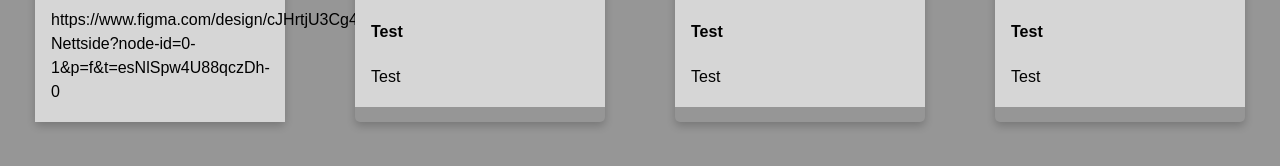
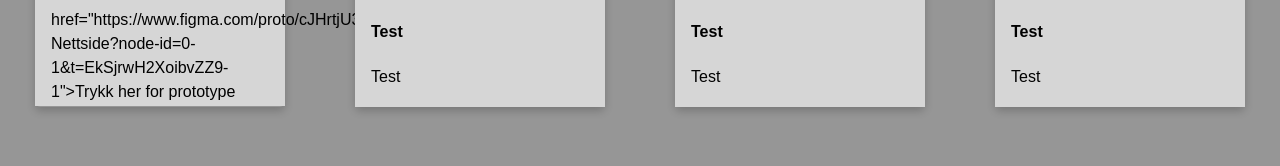
Before and after one commit to steinbakken2003-commits/My-Portfolio, a plain HTML site: page Prosjekter.html in a window 1280 px wide. Shown: the part 270-436 px from the top of the page. Drawn offline with Linux system fonts and the light colour scheme.

Commit message:
Modify Figma prototype link in Prosjekter.html
Updated project link to direct to prototype.

```diff
--- a/Prosjekter.html
+++ b/Prosjekter.html
@@ -16,7 +16,7 @@
             <img src="Figma prototype.png" alt="Prosjekt" width="100%">
             <div class="container">
                 <h4><b>Figma Prototype</b></h4>
-                <p>https://www.figma.com/design/cJHrtjU3Cg4IDxJbZoHH4w/Min-Nettside?node-id=0-1&p=f&t=esNlSpw4U88qczDh-0</p>
+                <a>href="https://www.figma.com/proto/cJHrtjU3Cg4IDxJbZoHH4w/Min-Nettside?node-id=0-1&t=EkSjrwH2XoibvZZ9-1">Trykk her for prototype</a>
             </div>
         </div>
           <div class="card">
```
